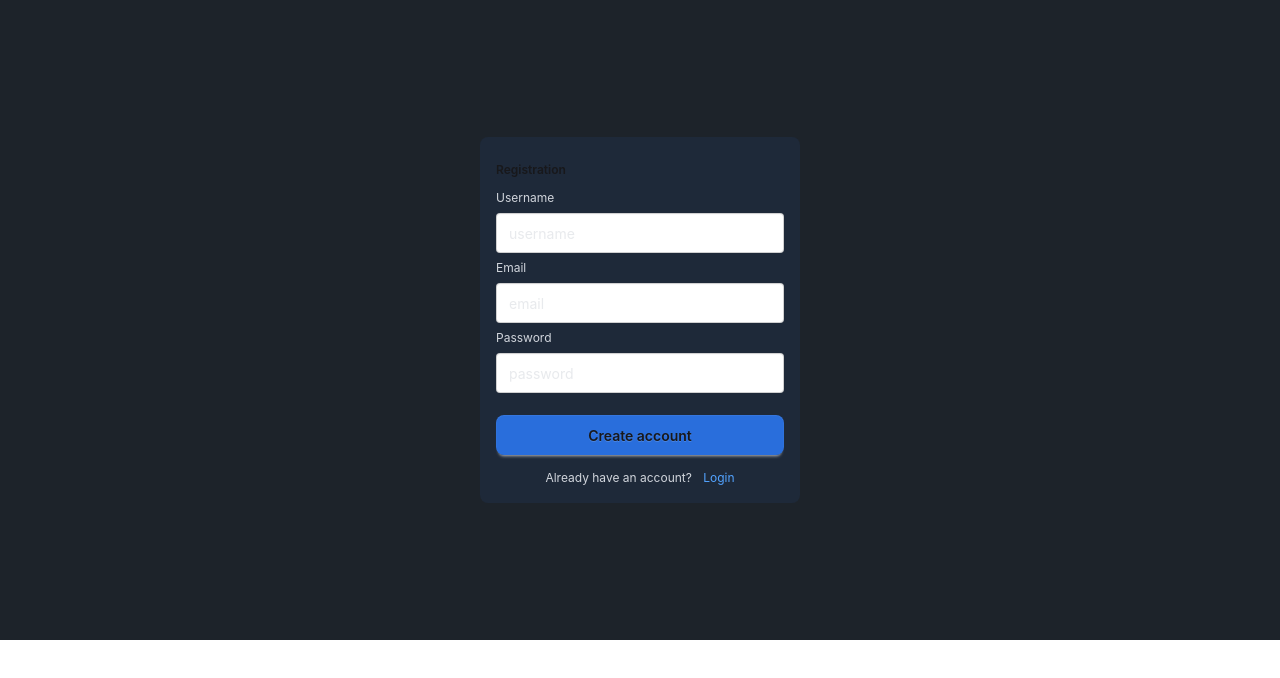
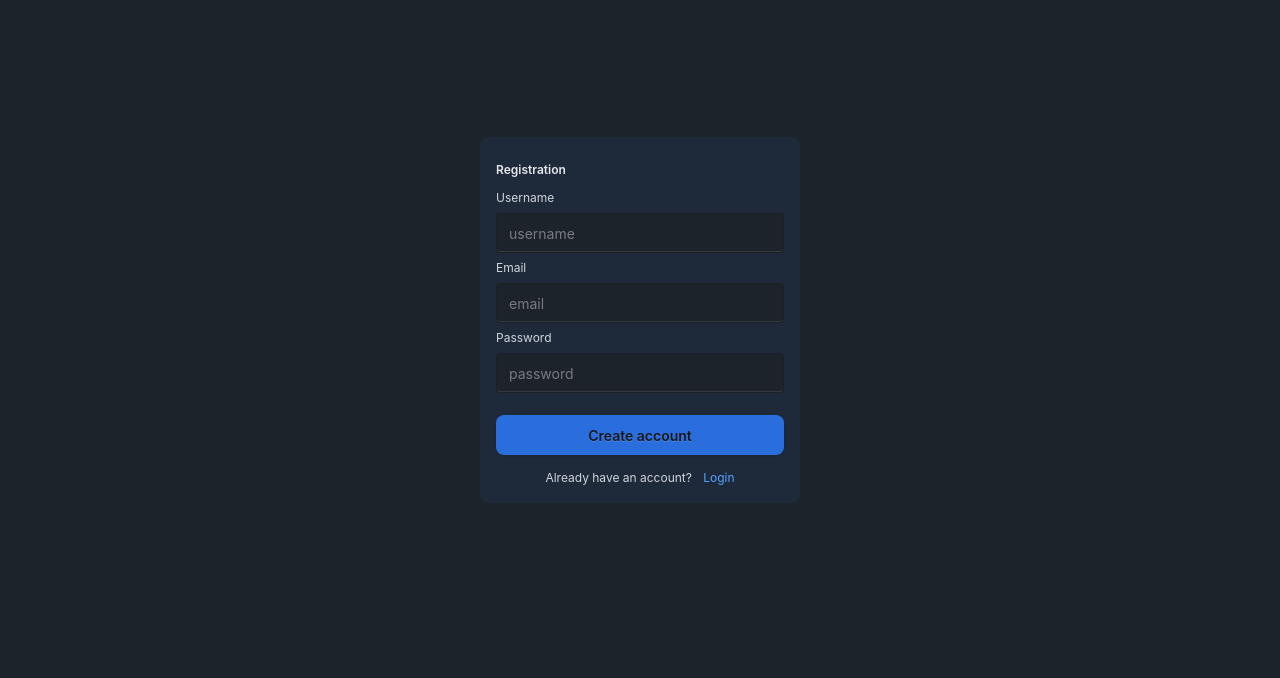
Before and after one commit to dearnasaruddin/peoplePad-frontend, a React (Vite) app: page /registration in a window 1280 px wide. Shown: the top 678 px of the page. Built offline with nearby package versions, Linux system fonts and the light colour scheme; no server answers.

Commit message:
ui color fixd

```diff
--- a/index.html
+++ b/index.html
@@ -6,7 +6,7 @@
     <meta name="viewport" content="width=device-width, initial-scale=1.0" />
     <title>peoplepad-frontend</title>
   </head>
-  <body style="background-color: #1d232a;">
+  <body>
     <div id="root"></div>
     <script type="module" src="/src/main.jsx"></script>
   </body>
--- a/src/components/shared/Notice.jsx
+++ b/src/components/shared/Notice.jsx
@@ -5,7 +5,7 @@ const Notice = ({ handleNotice }) => {
         <div className="absolute top-0 z-50 h-screen w-full">
             <div className="absolute size-full inset-0 bg-black/30 backdrop-blur-md flex justify-center items-center px-10">
                 <div className='max-w-100 bg-gray-800 text-gray-300 p-4 mb-20 text-center rounded-xl shadow-2xl'>
-                    <p className='text-left text-sm leading-relaxed'>⚠️ <strong className='mx-1'>Free server notice:</strong> Due to the use of a<strong>free server</strong>, some features may be unavailable. After the 1st request, you may need to <strong className='text-base'>wait about 1 minute</strong>. We appreciate your patience.</p>
+                    <p className='text-left text-sm leading-relaxed'>⚠️ <strong className='mx-1'>Free server notice:</strong> Due to the use of a <strong>free server</strong>, some features may be unavailable. After the 1st request, you may need to <strong className='text-base'>wait about 1 minute</strong>. We appreciate your patience.</p>
                     <Button onClick={handleNotice} variant='outline' className='text-gray-800 mt-3 cursor-pointer'>Got it</Button>
                 </div>
             </div>
--- a/src/components/shared/UserForm.jsx
+++ b/src/components/shared/UserForm.jsx
@@ -132,14 +132,14 @@ const UserForm = ({ userToEdit }) => {
         <form onSubmit={handleSubmit} className={`fieldset bg-gray-800 border-none rounded-box  ${userToEdit ? 'w-full' : 'w-xs'} border p-4`}>
 
             {!userToEdit &&
-                <legend className="fieldset-legend">Registration</legend>
+                <legend className="fieldset-legend text-gray-200">Registration</legend>
             }
 
             <label className="label text-gray-300">Username</label>
-            <input type="text" required name="username" onChange={handleChange} value={formData.username} className={`input ${userToEdit ? 'w-full' : ''} text-gray-300 border focus:border-none focus:outline-1 focus:outline-gray-400`} placeholder="username" />
+            <input type="text" required name="username" onChange={handleChange} value={formData.username} className={`input ${userToEdit ? 'w-full' : ''} text-gray-300 bg-[#1d232a] border focus:border-none focus:outline-1 focus:outline-gray-400`} placeholder="username" />
 
             <label className="label text-gray-300">Email</label>
-            <input type="email" required name="email" onChange={handleChange} value={formData.email} className={`input  ${userToEdit ? 'w-full' : ''} text-gray-300 border focus:border-none focus:outline-1 focus:outline-gray-400`} placeholder="email" />
+            <input type="email" required name="email" onChange={handleChange} value={formData.email} className={`input  ${userToEdit ? 'w-full' : ''} text-gray-300 bg-[#1d232a] border focus:border-none focus:outline-1 focus:outline-gray-400`} placeholder="email" />
 
             {userToEdit ?
                 <>
@@ -158,14 +158,14 @@ const UserForm = ({ userToEdit }) => {
                             </div>
                         ) : (
 
-                            <input type="file" name="avatar" accept="image/*" onChange={handleFileChange} className="file-input w-full file-input-neutral text-gray-400 border border-gray-700 focus:border-none focus:outline-1 focus:outline-gray-400" />
+                            <input type="file" name="avatar" accept="image/*" onChange={handleFileChange} className="file-input w-full file-input-neutral text-gray-400 bg-[#1d232a] border border-gray-700 focus:border-none focus:outline-1 focus:outline-gray-400" />
                         )}
                 </>
                 :
                 <>
                     <label className="label text-gray-300">Password</label>
                     <div className="relative">
-                        <input type={showPassword ? 'text' : 'password'} required name="password" onChange={handleChange} value={formData.password} className={`input  ${userToEdit ? 'w-full' : ''} text-gray-300 border focus:border-none focus:outline-1 focus:outline-gray-400`} placeholder="password" />
+                        <input type={showPassword ? 'text' : 'password'} required name="password" onChange={handleChange} value={formData.password} className={`input  ${userToEdit ? 'w-full' : ''} text-gray-300 bg-[#1d232a] border focus:border-none focus:outline-1 focus:outline-gray-400`} placeholder="password" />
                         {formData.password &&
                             (showPassword ?
                                 <span onClick={() => setShowPassword(false)} className="absolute top-1/2 -translate-y-1/2 text-lg text-gray-300 right-3 cursor-pointer"><GoEye /></span>
@@ -183,9 +183,9 @@ const UserForm = ({ userToEdit }) => {
 
                     (
                         userToEdit ?
-                            <button type="submit" className="btn border-none grow bg-blue-500/80 mt-4 rounded-md">Save</button>
+                            <button type="submit" className="btn border-none grow shadow bg-blue-500/80 mt-4 rounded-md">Save</button>
                             :
-                            <button type="submit" className="btn border-none bg-blue-500/80 mt-4 rounded-md">Create account</button>
+                            <button type="submit" className="btn border-none shadow bg-blue-500/80 mt-4 rounded-md">Create account</button>
                     )
             }
 
--- a/src/index.css
+++ b/src/index.css
@@ -123,3 +123,8 @@
     @apply bg-background text-foreground;
     }
 }
+
+body{
+    background: #1d232a !important;
+    height: 100vh;
+}
--- a/src/pages/LoginPage.jsx
+++ b/src/pages/LoginPage.jsx
@@ -62,15 +62,15 @@ const LoginPage = () => {
 
       {freeServerNotification && <Notice handleNotice={handleNotice} />}
 
-      <form onSubmit={handleSubmit} className="fieldset bg-gray-800 border-base-300 rounded-box w-xs border p-4">
-        <legend className="fieldset-legend">Login</legend>
+      <form onSubmit={handleSubmit} className="fieldset bg-gray-800 border-gray-700 rounded-box w-xs border p-4">
+        <legend className="fieldset-legend text-gray-200">Login</legend>
 
         <label className="label text-gray-300">Email</label>
-        <input type="email" required name="email" onChange={handleChange} value={formData.email} className="input text-gray-300 border focus:border-none focus:outline-1 focus:outline-gray-400" placeholder="email" />
+        <input type="email" required name="email" onChange={handleChange} value={formData.email} className="input text-gray-300 bg-[#1d232a] border focus:border-none focus:outline-1 focus:outline-gray-400" placeholder="email" />
 
         <label className="label text-gray-300">Password</label>
         <div className="relative">
-          <input type={showPassword ? 'text' : 'password'} required name="password" onChange={handleChange} value={formData.password} className="input text-gray-300 border focus:border-none focus:outline-1 focus:outline-gray-400" placeholder="password" />
+          <input type={showPassword ? 'text' : 'password'} required name="password" onChange={handleChange} value={formData.password} className="input text-gray-300 bg-[#1d232a] border focus:border-none focus:outline-1 focus:outline-gray-400" placeholder="password" />
           {formData.password &&
             (showPassword ?
               <span onClick={() => setShowPassword(false)} className="absolute top-1/2 -translate-y-1/2 text-lg text-gray-300 right-3 cursor-pointer"><GoEye /></span>
@@ -83,7 +83,7 @@ const LoginPage = () => {
           loading ?
             <button className="btn border-none btn-neutral mt-3 rounded-md">Loading ...</button>
             :
-            <button type="submit" className="btn border-none bg-blue-500/80 mt-3 rounded-md">Login</button>
+            <button type="submit" className="btn border-none shadow bg-blue-500/80 mt-3 rounded-md">Login</button>
         }
         <p className="text-center mt-2 text-gray-300">Haven't any account?<Link className="text-blue-400 ml-2" to={'/registration'}>Create Account</Link> </p>
       </form>
--- a/src/pages/MyProfilePage.jsx
+++ b/src/pages/MyProfilePage.jsx
@@ -40,15 +40,15 @@ const MyProfilePage = () => {
 
                                 <div className='space-y-1 mt-2'>
                                     <label className="label text-gray-300 text-sm ml-1">Username</label>
-                                    <input type="text" disabled name="username" value={userData.username} className='input w-full text-gray-300 border focus:border-none focus:outline-1 focus:outline-gray-400' placeholder="username" />
+                                    <input type="text" disabled name="username" value={userData.username} className='input w-full text-gray-300 bg-[#1d232a] border border-gray-700 rounded-md focus:border-none focus:outline-1 focus:outline-gray-400' placeholder="username" />
 
                                     <label className="label text-gray-300 text-sm ml-1">Email</label>
-                                    <input type="email" disabled name="email" value={userData.email} className='input w-full text-gray-300 border focus:border-none focus:outline-1 focus:outline-gray-400' placeholder="email" />
+                                    <input type="email" disabled name="email" value={userData.email} className='input w-full text-gray-300 bg-[#1d232a] border border-gray-700 rounded-md focus:border-none focus:outline-1 focus:outline-gray-400' placeholder="email" />
 
                                     <label className="label text-gray-300 text-sm ml-1">Phone</label>
-                                    <input type="text" disabled name="email" value={userData.phone ? userData.phone : 'N/A'} className='input w-full text-gray-300 border focus:border-none focus:outline-1 focus:outline-gray-400' placeholder="Phone" />
+                                    <input type="text" disabled name="email" value={userData.phone ? userData.phone : 'N/A'} className='input w-full text-gray-300 bg-[#1d232a] border border-gray-700 rounded-md focus:border-none focus:outline-1 focus:outline-gray-400' placeholder="Phone" />
 
-                                    <Link to={'/edit-profile'} className="btn border-none w-full bg-blue-500/80 rounded-md mt-4">Edit Profile</Link>
+                                    <Link to={'/edit-profile'} className="btn border-none shadow w-full bg-blue-500/80 rounded-md mt-4">Edit Profile</Link>
                                 </div>
                             </>
                         )
--- a/src/pages/SettingsPage.jsx
+++ b/src/pages/SettingsPage.jsx
@@ -87,7 +87,7 @@ const SettingsPage = () => {
 
 
                 <AlertBtn mainBtnOnClick={handleDeleteAccount}>
-                    <button type="button" className="btn w-full border-none bg-[#bb3b36] mt-4 py-5 rounded-lg">Delete Account</button>
+                    <button type="button" className="btn w-full border-none shadow bg-[#bb3b36] mt-4 py-5 rounded-lg">Delete Account</button>
                 </AlertBtn>
             </div>
         </CommonLayout>
```
Also changed, not shown: src/components/shared/ContactForm.jsx (+4 -4 lines).
